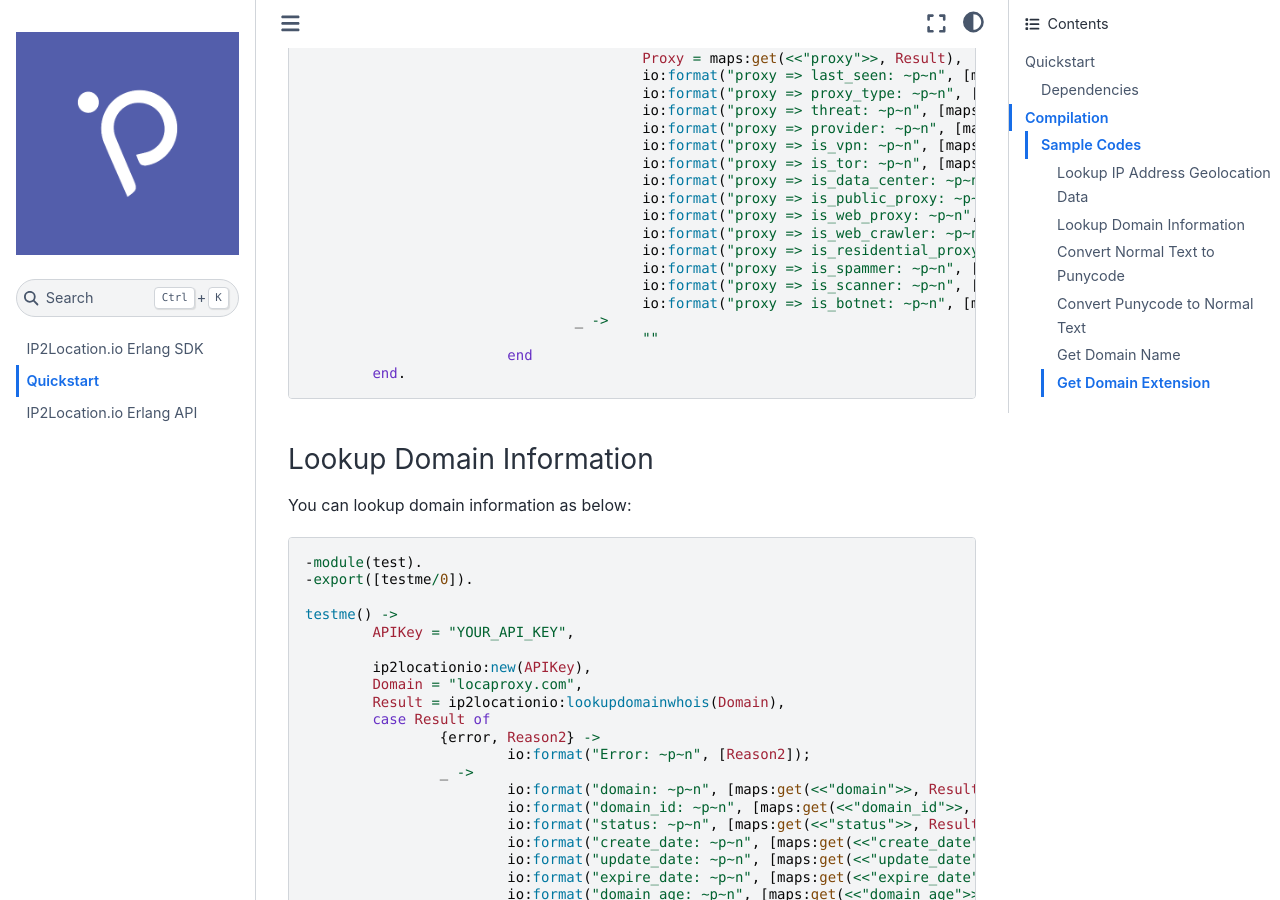
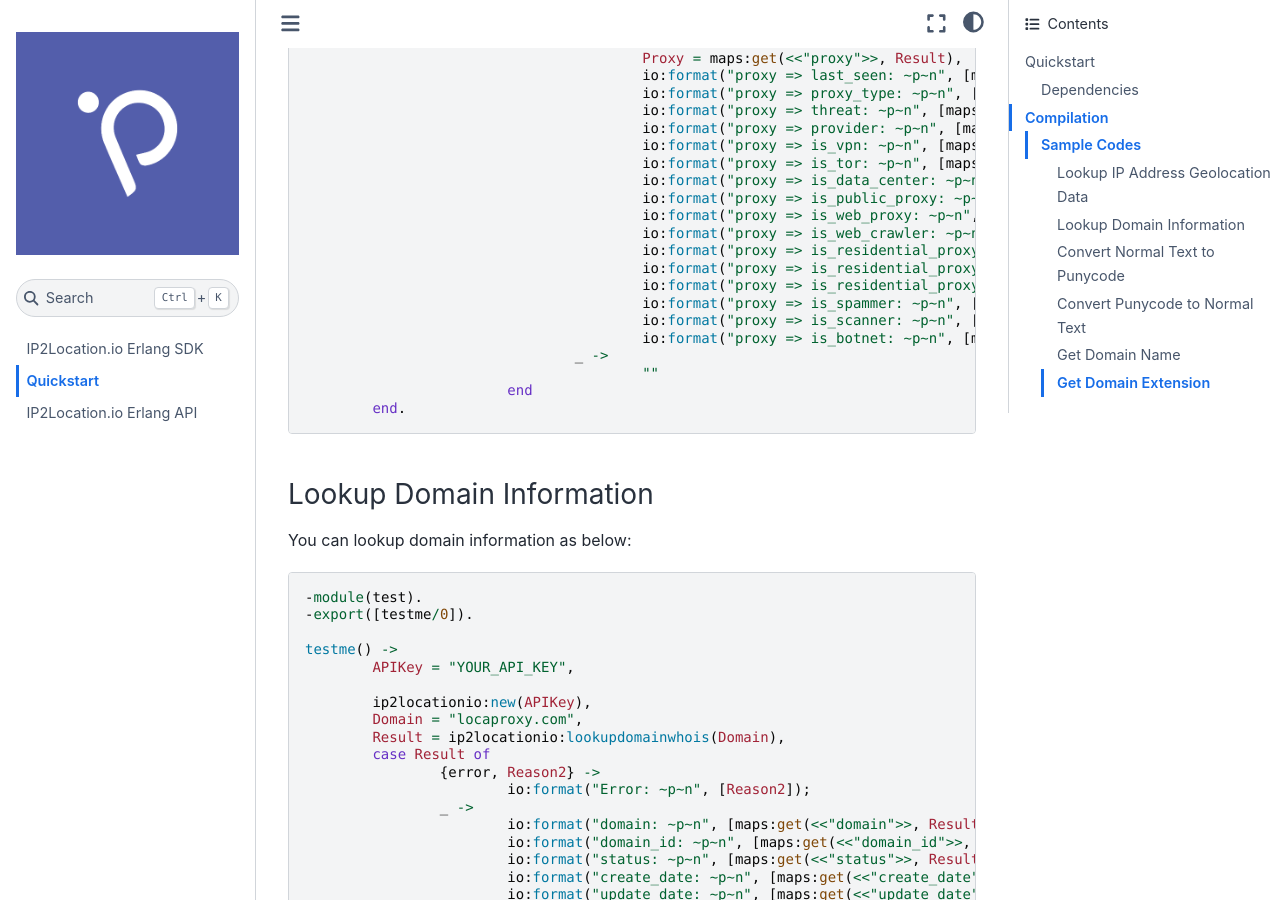
Before and after one commit to ip2location/ip2location-io-erlang, a Sphinx documentation site: the page built from docs/source/quickstart.md, in a window 1280 px wide and 900 px high, scrolled down 2897 px. Built offline with Sphinx 7.4.7 and the Sphinx Book theme 1.1.4, drawn with Linux system fonts in a browser that asks for light colours.

Commit message:
Update documentation to mention the support of CDN and EPN

```diff
--- a/docs/source/quickstart.md
+++ b/docs/source/quickstart.md
@@ -163,6 +163,8 @@
 					io:format("proxy => is_web_proxy: ~p~n", [maps:get(<<"is_web_proxy">>, Proxy)]),
 					io:format("proxy => is_web_crawler: ~p~n", [maps:get(<<"is_web_crawler">>, Proxy)]),
 					io:format("proxy => is_residential_proxy: ~p~n", [maps:get(<<"is_residential_proxy">>, Proxy)]),
+					io:format("proxy => is_residential_proxy: ~p~n", [maps:get(<<"is_consumer_privacy_network">>, Proxy)]),
+					io:format("proxy => is_residential_proxy: ~p~n", [maps:get(<<"is_enterprise_private_network">>, Proxy)]),
 					io:format("proxy => is_spammer: ~p~n", [maps:get(<<"is_spammer">>, Proxy)]),
 					io:format("proxy => is_scanner: ~p~n", [maps:get(<<"is_scanner">>, Proxy)]),
 					io:format("proxy => is_botnet: ~p~n", [maps:get(<<"is_botnet">>, Proxy)]);
```
Also changed, not shown: docs/source/code.md (+2 -0 lines).
